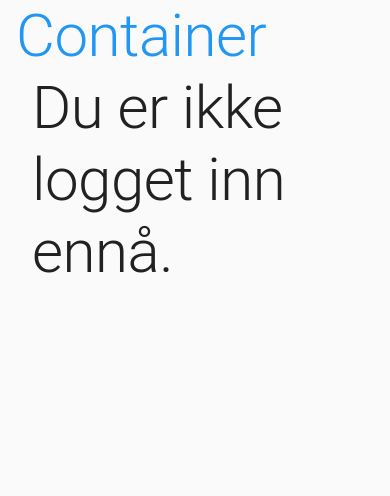
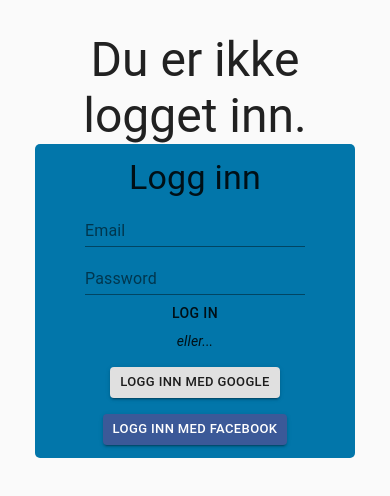
Before and after one commit to magnus-schj/Wishlist, a React (Vite) app in the folder frontend/react/main/: page / in a window 390 px wide. Shown: the top 496 px of the page. Built offline with nearby package versions, Linux system fonts and the light colour scheme; no server answers.

Commit message:
styling for logging in on mobile better

```diff
--- a/frontend/react/main/src/App.jsx
+++ b/frontend/react/main/src/App.jsx
@@ -1,5 +1,5 @@
 import React, { useEffect } from "react";
-import { useDispatch } from "react-redux";
+import { useDispatch, useSelector } from "react-redux";
 import { setCurrentUser } from "./features/currentUser/currentUser.slice";
 import { updateAllUsers } from "./features/allUsers/allUsers.slice";
 import { setMobile } from "./features/styles/styles.slice";
@@ -13,6 +13,7 @@ import {
   Typography,
   useMediaQuery,
 } from "@material-ui/core";
+import { Route } from "react-router-dom";
 
 function App() {
   const dispatch = useDispatch();
@@ -42,14 +43,19 @@ function App() {
     });
   }, [matches]);
 
+  // checks what size we are supposed to have
+  const mobile = useSelector((state) => state.styles.mobile);
+  let headerVariant = "h1";
+  if (mobile) headerVariant = "h3";
+
   return (
     <>
       <CssBaseline />
       <Container>
-        <Typography variant="h2" color="primary">
-          Container
-        </Typography>
-        <SignInAndSignUp />
+        <Route
+          path="/"
+          render={() => <SignInAndSignUp headerVariant={headerVariant} />}
+        />
       </Container>
     </>
   );
--- a/frontend/react/main/src/components/sign-in/SignIn.component.jsx
+++ b/frontend/react/main/src/components/sign-in/SignIn.component.jsx
@@ -4,8 +4,37 @@ import { useForm } from "../../custom-hooks/useForm";
 import { auth } from "../../firebase/firebase.utils";
 
 import { Container, Typography, TextField, Button } from "@material-ui/core";
+import { makeStyles } from "@material-ui/core/styles";
+import { blue } from "@material-ui/core/colors";
+
+const useStyles = makeStyles({
+  root: {
+    display: "flex",
+    flexDirection: "column",
+    alignItems: "center",
+    justifyContent: "center",
+  },
+  container: {
+    display: "flex",
+    flexDirection: "column",
+    alignItems: "center",
+    justifyContent: "center",
+    background: "#0276aa",
+    padding: "0.8rem 2rem",
+    borderRadius: "5px",
+    maxWidth: "20rem",
+  },
+  button: {
+    margin: "1rem 0",
+  },
+  facebook: {
+    background: "#3b5998",
+    margin: "0",
+  },
+});
 
 const SignIn = () => {
+  const classes = useStyles();
   const [values, handleChange, setValues] = useForm({
     email: "",
     password: "",
@@ -41,11 +70,11 @@ const SignIn = () => {
     }
   };
   return (
-    <Container>
-      <Typography variant="h3" color="initial">
-        Sign in
+    <Container className={classes.container}>
+      <Typography variant="h4" color="initial">
+        Logg inn
       </Typography>
-      <form>
+      <form className={classes.root}>
         <TextField
           id="email"
           label="Email"
@@ -74,6 +103,18 @@ const SignIn = () => {
           Log in
         </Button>
       </form>
+      <i>eller...</i>
+      <Button size="small" className={classes.button} variant={"contained"}>
+        Logg inn med Google
+      </Button>
+      <Button
+        size="small"
+        variant={"contained"}
+        className={classes.facebook}
+        color="primary"
+      >
+        Logg inn med Facebook
+      </Button>
     </Container>
   );
 };
--- a/frontend/react/main/src/components/signInAndSignUp/SignInAndSignUp.component.jsx
+++ b/frontend/react/main/src/components/signInAndSignUp/SignInAndSignUp.component.jsx
@@ -1,13 +1,28 @@
 import React from "react";
 
+import SignIn from "../sign-in/SignIn.component";
+
 import { Container, Typography } from "@material-ui/core";
+import { makeStyles } from "@material-ui/core/styles";
 
-const SignInAndSignUp = () => {
+const useStyles = makeStyles({
+  root: {
+    display: "flex",
+    flexDirection: "column",
+    alignItems: "center",
+    justifyContent: "center",
+    textAlign: "center",
+    margin: "2rem 0",
+  },
+});
+const SignInAndSignUp = ({ headerVariant }) => {
+  const classes = useStyles();
   return (
-    <Container>
-      <Typography variant="h2" color="initial">
-        Du er ikke logget inn ennå.
+    <Container className={classes.root}>
+      <Typography variant={headerVariant} color="initial">
+        Du er ikke logget inn.
       </Typography>
+      <SignIn />
     </Container>
   );
 };
```
